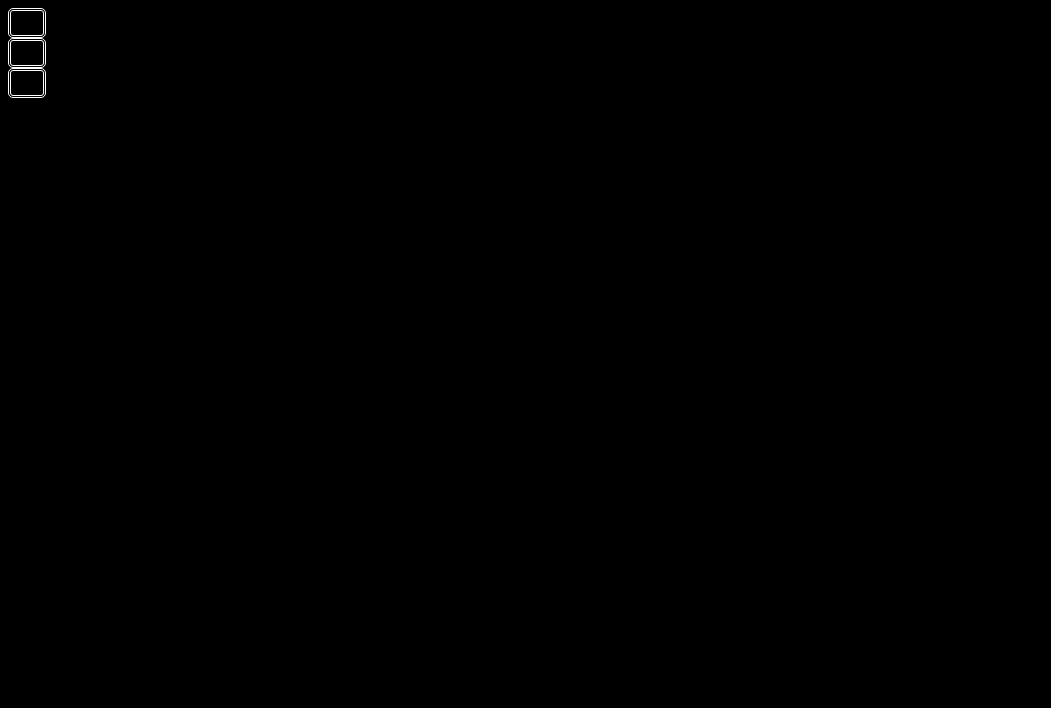
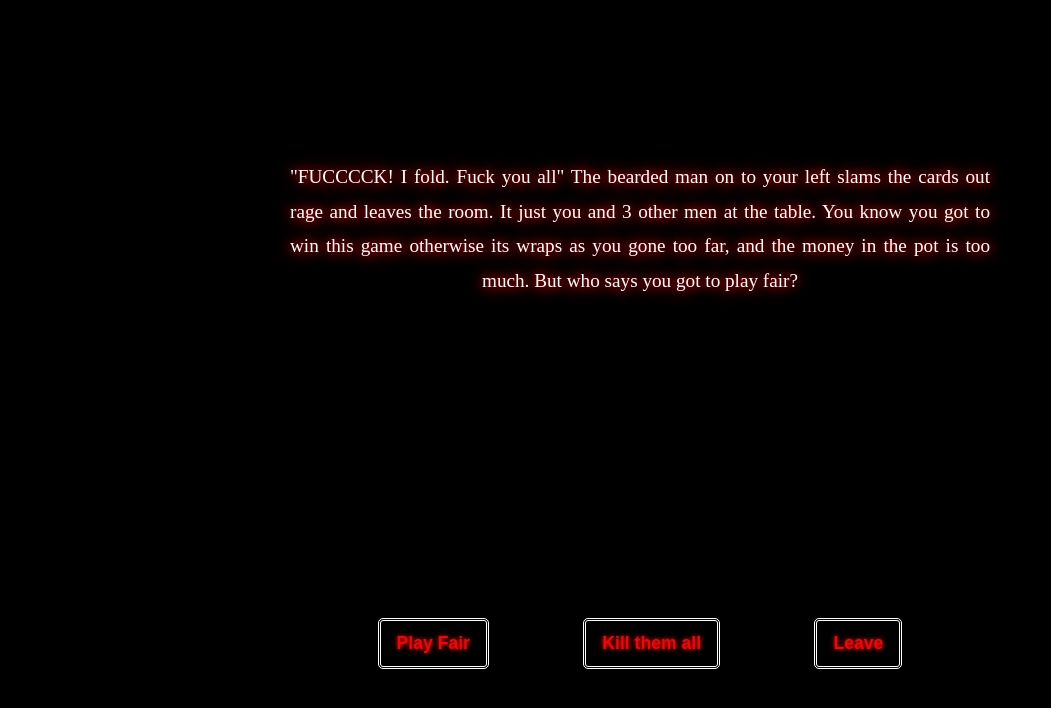
Before and after one commit to aGuyEatingRamen/Vampsire, a Vue app in the folder vue-app/: page / in a window 1280 px wide. Shown: the top 708 px of the page, without its empty margins (0-1051 px from the left). Built offline with nearby package versions, Linux system fonts and the light colour scheme.

Commit message:
TEST: Got refined json manupilation + aeshtics + story and stuff

```diff
--- a/vue-app/src/assets/data/story.json
+++ b/vue-app/src/assets/data/story.json
@@ -2,10 +2,24 @@
     {
         "chapter" : "Act 1",
         "scenes": ["Tavern", "Streets"],
-        "event" : [
+        "events" : [
             {
                 "title": "Gambling type shit",
-                "text": ["\"FUCCCCK! I fold. Fuck you all\"", "The bearded man on to your left slams the cards out rage and leaves the room.", "It just you and 3 other men at the table.", " You know you got to win this game otherwise its wraps as you gone too far, and the money in the pot is too much.", "But who says you got to play fair?"]
+                "text": "\"FUCCCCK! I fold. Fuck you all\" The bearded man on to your left slams the cards out rage and leaves the room. It just you and 3 other men at the table. You know you got to win this game otherwise its wraps as you gone too far, and the money in the pot is too much. But who says you got to play fair?",
+                "decesion": [
+                {
+                    "text": "Play Fair",
+                    "redirect":""
+                },
+                {
+                    "text": "Kill them all",
+                    "redirect":""
+                },
+                {
+                    "text": "Leave",
+                    "redirect":""
+                }
+            ]
             },
             {
                 "title": "Gambling type shit 2",
--- a/vue-app/src/components/Story.vue
+++ b/vue-app/src/components/Story.vue
@@ -13,7 +13,8 @@ export default {
   },
   data() {
     return {
-
+      chapter: 0,
+      event: 0
     }
   },
   methods: {
@@ -33,8 +34,8 @@ export default {
 
 
 <template>
-    <StoryText/>
-    <Decesion/>
+    <StoryText :chapter="chapter" :event="event"/>
+    <Decesion :chapter="chapter" :event="event"/>
 </template>
 
 
@@ -44,17 +45,5 @@ export default {
   *{
    background-color: black;
   }
-  .choice-button {
-    display: flex;
-    align-items: center;
-    background: transparent;
-    color: #ff0000;
-    text-shadow: 0 0 5px #ff0000;
-    font-size: 1.1rem;
-    padding: 0.75rem 1rem;
-    border: 3px double white;
-    border-radius: 5px;
-    cursor: pointer;
-    transition: background-color 0.3s ease;
-  }
+
 </style>
--- a/vue-app/src/components/story_component/DecesionButton.vue
+++ b/vue-app/src/components/story_component/DecesionButton.vue
@@ -1,3 +1,6 @@
+
+
+
 
 
 
@@ -5,19 +8,71 @@
 // This is where teh decesion buttons are going to help naviaget to new story text when you make a decesion within the game
 // basically this is a counterpart to Story Text that will help navigate the story graph
 
+
+import storyJson from "../../assets/data/story.json"
+
+export default {
+  props:['chapter','event'],
+  components: {
+
+  },
+  data() {
+    return {
+        decesions: (storyJson[this.chapter].events)[this.event].decesion
+    }
+  },
+  methods: {
+  },
+  computed: {
+
+  },
+  mounted() {
+  }
+}
+
 </script>
 
 
 
 
+
 <template>
-    <div class="choices hidden" id="choices">
-        <button class="choice-button">
+    <div class ="holder">
+    <div class="choices hidden">
+        <button class="choice-button" v-for="dec in decesions"> {{ dec.text }}
         </button>
-        <button class="choice-button">
-        </button>
-        <button class="choice-button">
-        </button>
+    </div>
     </div>
 
 </template>
+
+<style>
+    .holder{
+      text-align:center;
+    }
+    .choices {
+      display: flex;
+      flex-direction: row;
+      align-items: flex-start;
+      gap: 1.2rem;
+      max-width: 600px;
+      margin: auto;
+
+    }
+
+  .choice-button {
+    display: flex;
+    align-items: center;
+    background: transparent;
+    color: #ff0000;
+    text-shadow: 0 0 5px #ff0000;
+    font-weight:bold;
+    font-size: 1.1rem;
+    padding: 0.75rem 1rem;
+    border: 3px double white;
+    border-radius: 5px;
+    cursor: pointer;
+    margin: auto;
+    transition: background-color 0.3s ease;
+  }
+</style>
--- a/vue-app/src/components/story_component/StoryText.vue
+++ b/vue-app/src/components/story_component/StoryText.vue
@@ -6,17 +6,19 @@
 import storyJson from "../../assets/data/story.json"
 
 export default {
+  props:['chapter','event'],
   components: {
 
   },
   data() {
     return {
-      state: true
+      storyText: (storyJson[this.chapter].events)[this.event].text
     }
   },
   methods: {
   },
   computed: {
+    story: 0
   },
   mounted() {
   }
@@ -28,5 +30,19 @@ export default {
 
 
 <template>
-    <div class="story" id="story"></div>
+    <div class="story" id="story">{{storyText}}</div>
 </template>
+
+<style>
+    .story {
+      font-size: 1.2rem;
+      line-height: 1.8;
+      text-align: justify;
+      text-align-last: center;
+      max-width: 700px;
+      margin: 10rem auto 20rem auto;
+      color: #fff;
+      text-shadow: 0 0 10px red, 0 0 20px red;
+    }
+
+</style>
```
